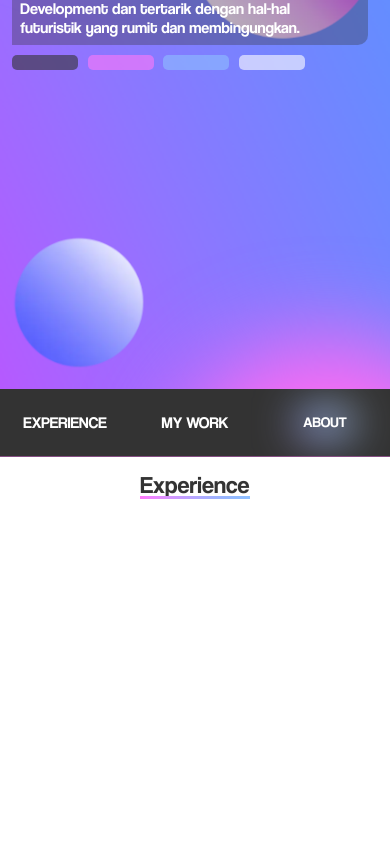
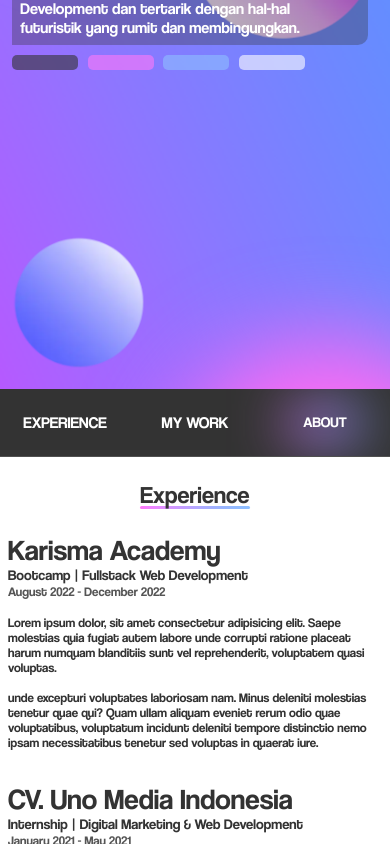
Before and after one commit to Lafelia/me, a plain HTML site: page index.html in a window 390 px wide. Both pictures are taken after a click on the link "ABOUT". Drawn offline with Linux system fonts and the light colour scheme.

Commit message:
add some exps and fix sticky nav border

```diff
--- a/index.html
+++ b/index.html
@@ -46,6 +46,31 @@
             <header class="header-wrapper">
                 <div class="title">Experience</div>
             </header>
+            <section class="exp-wrapper">
+                <section class="exp-detail">
+                    <section class="exp-company">
+                        <p>Karisma Academy</p>
+                    </section>
+                    <section class="exp-job">Bootcamp | Fullstack Web Development</section>
+                    <section class="exp-date">August 2022 - December 2022</section>
+                    <section class="exp-desc"><p>Lorem ipsum dolor, sit amet consectetur adipisicing elit. Saepe molestias quia fugiat autem labore unde corrupti ratione placeat harum numquam blanditiis sunt vel reprehenderit, voluptatem quasi voluptas.</p>
+                    <br>
+                    <p> unde excepturi voluptates laboriosam nam. Minus deleniti molestias tenetur quae qui? Quam ullam aliquam eveniet rerum odio quae voluptatibus, voluptatum incidunt deleniti tempore distinctio nemo ipsam necessitatibus tenetur sed voluptas in quaerat iure.</p>
+                    </section>
+                </section>
+                <section class="exp-detail">
+                    <section class="exp-company">
+                        <p>CV. Uno Media Indonesia</p>
+                    </section>
+                    <section class="exp-job">Internship | Digital Marketing & Web Development</section>
+                    <section class="exp-date">January 2021 - May 2021</section>
+                    <section class="exp-desc">
+                        <p>Lorem ipsum dolor sit amet consectetur adipisicing elit. Reiciendis perferendis itaque deleniti voluptas ipsam iusto minus sint corporis doloribus ut enim accusantium eligendi repellat explicabo, pariatur suscipit veniam quo soluta?.</p>
+                        <br>
+                        <p>Lorem ipsum dolor sit amet consectetur, adipisicing elit. Itaque amet inventore enim modi ut voluptatibus soluta sapiente repellat mollitia natus deleniti sequi eius veniam vitae architecto, reprehenderit esse repellendus odit impedit.</p>
+                    </section>
+                </section>
+            </section>
         </section>
         <section class="bentar">
             Bentar bang, masih belum sempurna nih website. Soalnya saya males mau ngepush ke Github xixixi, sabar yaa...
--- a/style.css
+++ b/style.css
@@ -265,7 +265,7 @@
     justify-content: center;
     box-sizing: border-box;
     overflow-y: hidden;
-    border-bottom: 1px solid #ff78f867;
+    border-bottom: 1px solid #505050;
     z-index: 10;
 }
 
@@ -282,7 +282,6 @@
     text-decoration: none;
     color: var(--white);
     outline: transparent;
-    height: 100%;
     width: 100%;
     display: flex;
     align-items: center;
@@ -297,7 +296,7 @@
     top: 50%;
     left: 50%;
     transform: translate(-50%, -50%) scale(0);
-    background: linear-gradient(to right top, #ff78f8, #f183ff, #e48cff, #d695ff, #c89cff, #bba3ff, #afaaff, #a5afff, #9cb4ff, #95b8ff, #90bcff, #8ebfff, #8ebfff, #9ac5ff, #a5caff, #b0d0ff, #bbd6ff, #c5dbff, #cfe1ff, #d9e7ff, #e3edff, #ecf3ff, #f6f9ff, #ffffff);
+    background: linear-gradient(90deg, #ff78f8, #f47aff, #e27cff, #d17eff, #c180ff, #b182ff, #a284ff, #9386ff, #888bff, #8a9dff, #8caeff, #8ebfff);
     z-index: -1;
     filter: blur(1rem);
     transition: all 200ms ease-in-out;
@@ -335,7 +334,6 @@
 }
 
 section.experience {
-    height: 100vh;
     width: 100%;
     padding: 2.5rem 2rem;
     background-color: var(--white);
@@ -348,6 +346,7 @@
     display: flex;
     align-items: center;
     justify-content: center;
+    margin-bottom: 3rem;
 }
 
 .title {
@@ -355,6 +354,7 @@
     font-size: 2.4rem;
     position: relative;
     height: 100%;
+    z-index: 1;
 }
 
 .title::before {
@@ -365,6 +365,52 @@
     right: 0;
     background: linear-gradient(90deg, #ff78f8, #f183ff, #e48cff, #d695ff, #c89cff, #bba3ff, #afaaff, #a5afff, #9cb4ff, #95b8ff, #90bcff, #8ebfff);
     height: 4px;
+    z-index: -1;
+    border-radius: 4px;
+}
+
+.exp-detail {
+    color: var(--black);
+    margin-bottom: 2rem;
+}
+
+.exp-company {
+    font-size: 3rem;
+}
+
+.exp-company > p {
+    position: relative;
+    width: max-content;
+    z-index: 1;
+    cursor: pointer;
+}
+
+.exp-company > p::before {
+    content: '';
+    position: absolute;
+    bottom: 0;
+    left: 0;
+    width: 100%;
+    transform-origin: left;
+    transform: scaleX(0);
+    height: 4px;
+    background: linear-gradient(90deg, #ff78f8, #f183ff, #e48cff, #d695ff, #c89cff, #bba3ff, #afaaff, #a5afff, #9cb4ff, #95b8ff, #90bcff, #8ebfff);
+    z-index: -1;
+    transition: transform 200ms ease-in-out;
+    border-radius: 4px;
+}
+
+.exp-company > p:hover::before {
+    transform: scaleX(1);
+}
+
+.exp-job {
+    font-size: 1.2rem;
+}
+
+.exp-date {
+    color: #555;
+    margin-bottom: 1rem;
 }
 
 @media screen and (max-width: 600px) {
@@ -481,11 +527,15 @@
     }
 
     .item:hover::before, .item:focus::before {
-        transform: translate(-50%, -50%) scale(1.5);
+        transform: translate(-50%, -50%) scale(2);
     }
 
     section.experience {
-        padding: .9rem .5rem;
+        padding: 1.5rem .5rem;
+    }
+
+    .header-wrapper {
+        margin-bottom: 1.5rem;
     }
 
     .title {
@@ -494,6 +544,26 @@
 
     .title::before {
         height: 3px;
+    }
+
+    .exp-company {
+        font-size: 1.8rem;
+    }
+
+    .exp-company > p::before {
+        height: 3px;
+    }
+
+    .exp-job {
+        font-size: .9rem;
+    }
+
+    .exp-date {
+        font-size: .8rem;
+    }
+
+    .exp-desc {
+        font-size: .8rem;
     }
 
 }
```
